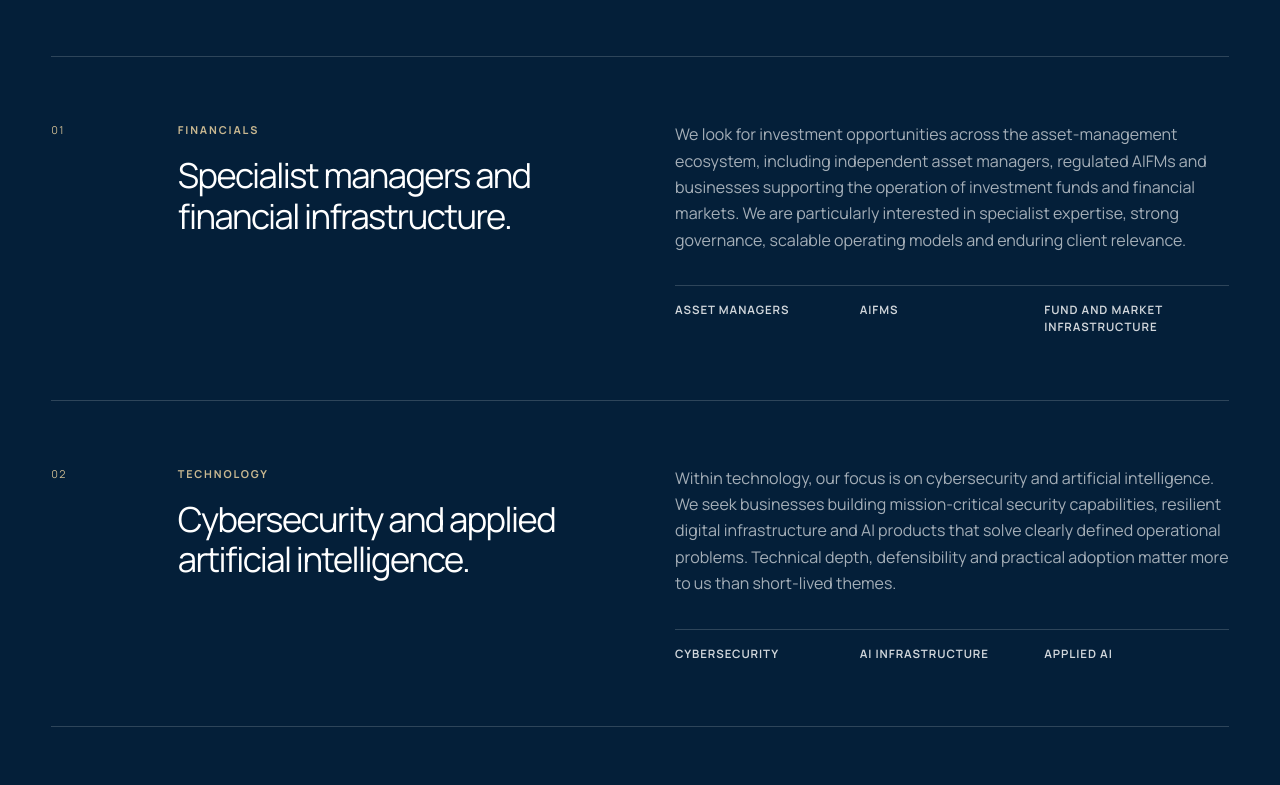
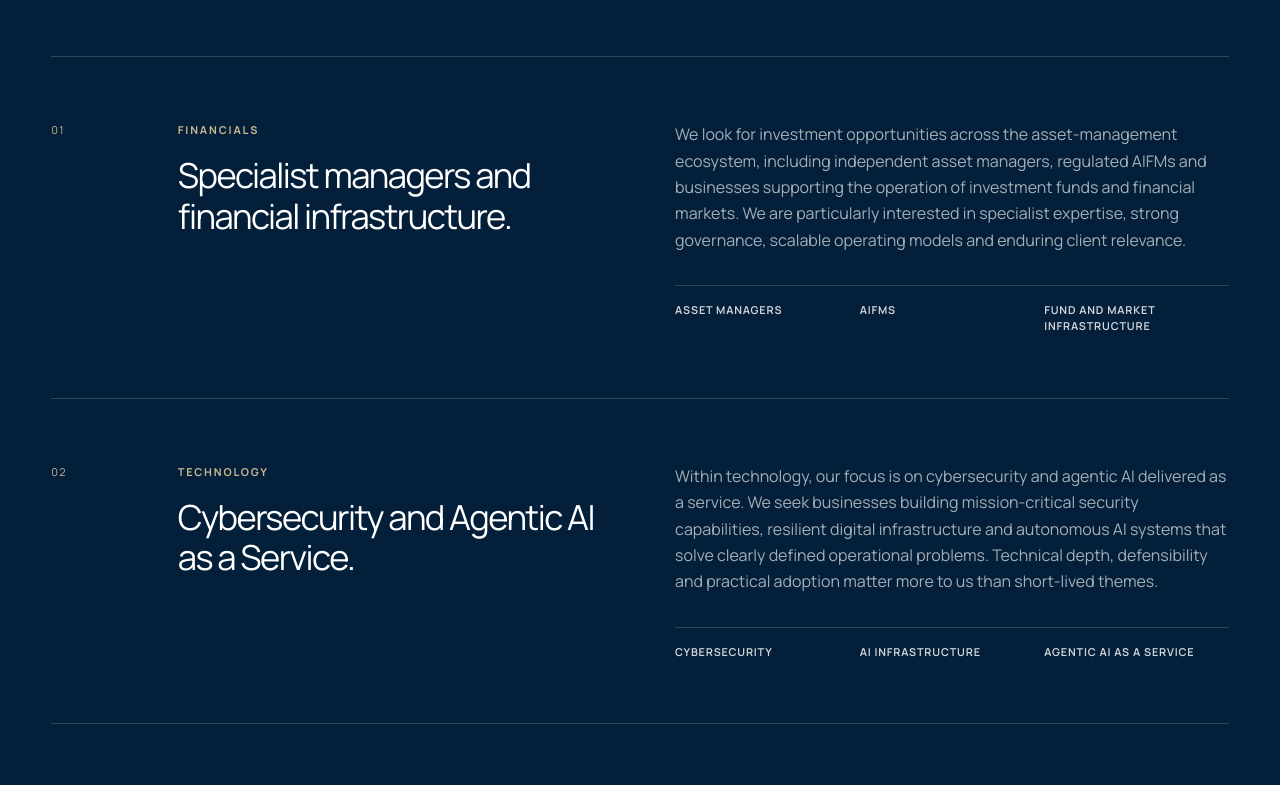
Before and after one commit to muratpwg99-bot/aurevon-partners-web, a website: page about.html in a window 1280 px wide. Shown: the part 1920-2705 px from the top of the page. Drawn offline with Linux system fonts and the light colour scheme.

Commit message:
refine: correct technology focus and align themes

```diff
--- a/about.html
+++ b/about.html
@@ -83,14 +83,14 @@
             <span class="sector-number">02</span>
             <div class="sector-heading">
               <p class="sector-name">Technology</p>
-              <h3>Cybersecurity and applied artificial intelligence.</h3>
+              <h3>Cybersecurity and Agentic AI as a Service.</h3>
             </div>
             <div class="sector-detail">
-              <p>Within technology, our focus is on cybersecurity and artificial intelligence. We seek businesses building mission-critical security capabilities, resilient digital infrastructure and AI products that solve clearly defined operational problems. Technical depth, defensibility and practical adoption matter more to us than short-lived themes.</p>
+              <p>Within technology, our focus is on cybersecurity and agentic AI delivered as a service. We seek businesses building mission-critical security capabilities, resilient digital infrastructure and autonomous AI systems that solve clearly defined operational problems. Technical depth, defensibility and practical adoption matter more to us than short-lived themes.</p>
               <ul class="sector-themes" aria-label="Technology areas of interest">
                 <li>Cybersecurity</li>
                 <li>AI infrastructure</li>
-                <li>Applied AI</li>
+                <li>Agentic AI as a Service</li>
               </ul>
             </div>
           </article>
--- a/assets/styles.css
+++ b/assets/styles.css
@@ -163,9 +163,10 @@ button { color: inherit; }
 .sector-number { color: var(--sand); font-size: .68rem; letter-spacing: .12em; }
 .sector-name { margin: 0 0 1rem; color: var(--sand); font-size: .68rem; font-weight: 700; letter-spacing: .17em; text-transform: uppercase; }
 .sector-heading h3 { max-width: 490px; margin: 0; font-family: var(--serif); font-size: clamp(1.7rem, 2.7vw, 2.8rem); font-weight: 400; letter-spacing: -.045em; line-height: 1.18; }
+.sector-detail { display: grid; grid-template-rows: 1fr auto; align-self: stretch; }
 .sector-detail > p { margin: 0; color: rgba(255,255,255,.64); }
-.sector-themes { display: grid; grid-template-columns: repeat(3, 1fr); gap: 0; margin: 2rem 0 0; padding: 0; border-top: 1px solid rgba(255,255,255,.17); list-style: none; }
-.sector-themes li { padding: 1rem .9rem 0 0; color: rgba(255,255,255,.82); font-size: .72rem; font-weight: 650; letter-spacing: .08em; line-height: 1.45; text-transform: uppercase; }
+.sector-themes { display: grid; grid-template-columns: repeat(3, minmax(0, 1fr)); gap: 0; width: 100%; margin: 2rem 0 0; padding: 0; border-top: 1px solid rgba(255,255,255,.17); list-style: none; }
+.sector-themes li { box-sizing: border-box; align-self: start; min-width: 0; padding: 1rem 1rem 0 0; color: rgba(255,255,255,.82); font-size: .68rem; font-weight: 650; letter-spacing: .075em; line-height: 1.45; text-align: left; text-transform: uppercase; }
 .investment-lens { background: var(--ivory); }
 .investment-lens-head { display: grid; grid-template-columns: 1fr .65fr; gap: 5rem; margin-top: clamp(3rem, 6vw, 6rem); align-items: end; }
 .investment-lens-head > p { max-width: 530px; margin: 0 0 .7rem; color: var(--muted); }
--- a/scripts/validate.mjs
+++ b/scripts/validate.mjs
@@ -40,7 +40,7 @@ if (!homepage.includes('01 · About us')) throw new Error('Homepage missing Abou
 if (!homepage.includes('contact@aurevon-partners.com')) throw new Error('Homepage missing public contact email');
 
 const about = await readFile(resolve(root, 'about.html'), 'utf8');
-for (const term of ['asset managers', 'AIFMs', 'cybersecurity', 'artificial intelligence', 'machinery', 'engineering firms']) {
+for (const term of ['asset managers', 'AIFMs', 'cybersecurity', 'Agentic AI as a Service', 'machinery', 'engineering firms']) {
   if (!about.toLowerCase().includes(term.toLowerCase())) throw new Error(`About page missing investment focus: ${term}`);
 }
 if (!about.includes('aria-current="page"')) throw new Error('About page navigation is not marked current');
```
Also changed, not shown: index.html (+1 -1 lines).
